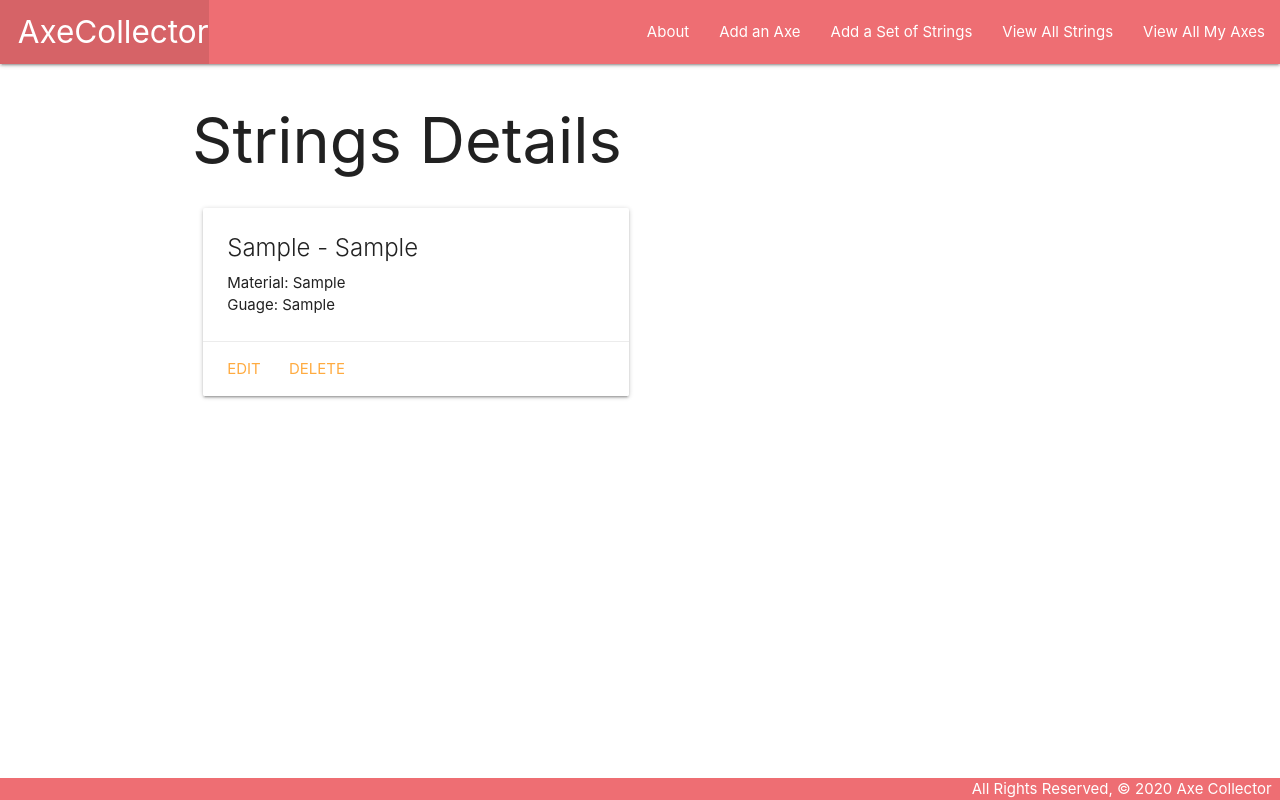
After one commit to b-sokol/AxeCollector, a Django app: page /strings/1/ in a window 1280 px wide. The commit adds this page. Run offline with Django 3.2, Linux system fonts and the light colour scheme; tables that the repository leaves empty hold one stand-in row (values such as "Sample post").

Commit message:
add strings model

```diff
--- a/axecollector/main_app/admin.py
+++ b/axecollector/main_app/admin.py
@@ -1,6 +1,7 @@
 from django.contrib import admin
-from .models import Axe, Maintenance
+from .models import Axe, Maintenance, String
 
 # Register your models here.
 admin.site.register(Axe)
 admin.site.register(Maintenance)
+admin.site.register(String)
--- a/axecollector/main_app/models.py
+++ b/axecollector/main_app/models.py
@@ -11,6 +11,21 @@ SERVICES = (
   ('F', 'Fretwork'),
 )
 
+class String(models.Model):
+  brand = models.CharField(max_length=50)
+  line = models.CharField(max_length=50)
+  material = models.CharField(max_length=50, blank=True)
+  guage = models.CharField(max_length=50)
+  @property
+  def name(self):
+    return "%s - %s" % ( self.brand, self.line )
+
+  def __str__(self):
+    return self.name
+
+  def get_absolute_url(self):
+    return reverse('strings_detail', kwargs={'pk': self.id})
+
 # Create your models here.
 class Axe(models.Model):
   name = models.CharField(max_length=100)
@@ -20,6 +35,7 @@ class Axe(models.Model):
   color = models.CharField(max_length=100)
   serial_number = models.CharField(max_length=100, blank=True)
   description = models.TextField(max_length=250)
+  strings = models.ManyToManyField(String)
 
   def __str__(self):
     return self.name
--- a/axecollector/main_app/templates/base.html
+++ b/axecollector/main_app/templates/base.html
@@ -3,12 +3,19 @@
 <!DOCTYPE html>
 <html lang="en">
   <head>
-  <meta charset="UTF-8">
-  <meta name="viewport" content="width=device-width, initial-scale=1.0">
-  <meta http-equiv="X-UA-Compatible" content="ie=edge">
+    <meta charset="UTF-8" />
+    <meta name="viewport" content="width=device-width, initial-scale=1.0" />
+    <meta http-equiv="X-UA-Compatible" content="ie=edge" />
     <title>Axe Collector</title>
-  <link rel="stylesheet" href="https://cdnjs.cloudflare.com/ajax/libs/materialize/1.0.0/css/materialize.min.css">
-  <link rel="stylesheet" type="text/css" href="{% static 'css/style.css' %}">
+    <link
+      rel="stylesheet"
+      href="https://cdnjs.cloudflare.com/ajax/libs/materialize/1.0.0/css/materialize.min.css"
+    />
+    <link
+      rel="stylesheet"
+      type="text/css"
+      href="{% static 'css/style.css' %}"
+    />
     <script src="https://cdnjs.cloudflare.com/ajax/libs/materialize/1.0.0/js/materialize.min.js"></script>
   </head>
   <body>
@@ -16,22 +23,25 @@
       <nav>
         <div class="nav-wrapper">
           <ul>
-          <li><a href="/" class="left brand-logo">&nbsp;&nbsp;AxeCollector</a></li>
+            <li>
+              <a href="/" class="left brand-logo">&nbsp;&nbsp;AxeCollector</a>
+            </li>
           </ul>
           <ul class="right">
             <li><a href="{% url 'about' %}">About</a></li>
             <li><a href="{% url 'axes_create' %}">Add an Axe</a></li>
+            <li><a href="{% url 'strings_create' %}">Add a Set of Strings</a></li>
+            <li><a href="{% url 'strings_index' %}">View All Strings</a></li>
             <li><a href="{% url 'index' %}">View All My Axes</a></li>
           </ul>
         </div>
       </nav>
     </header>
-  <main class="container">
-    {% block content %}
-    {% endblock %}
-  </main>
+    <main class="container">{% block content %} {% endblock %}</main>
     <footer class="page-footer">
-    <div class="right">All Rights Reserved, &copy; 2020 Axe Collector &nbsp;</div>
+      <div class="right">
+        All Rights Reserved, &copy; 2020 Axe Collector &nbsp;
+      </div>
     </footer>
   </body>
 </html>
--- /dev/null
+++ b/axecollector/main_app/templates/main_app/string_detail.html
@@ -0,0 +1,23 @@
+{% extends 'base.html' %}
+{% block content %}
+
+<h1>Strings Details</h1>
+
+<div class="row">
+  <div class="col s6 col-offset-3">
+    <div class="card">
+      <div class="card-content">
+        <span class="card-title">{{ string.name }}</span>
+        {%if string.material %}
+          <p>Material: {{ string.material }}</p>
+        {% endif %}
+        <p>Guage: {{ string.guage }}</p>
+      </div>
+      <div class="card-action">
+        <a href="{% url 'strings_update' string.id %}">Edit</a>
+        <a href="{% url 'strings_delete' string.id %}">Delete</a>
+      </div>
+    </div>
+  </div>
+</div>
+{% endblock %}
--- a/axecollector/main_app/urls.py
+++ b/axecollector/main_app/urls.py
@@ -10,4 +10,9 @@ urlpatterns = [
   path('axes/<int:pk>/update/', views.AxeUpdate.as_view(), name='axes_update'),
   path('axes/<int:pk>/delete/', views.AxeDelete.as_view(), name='axes_delete'),
   path('axes/<int:axe_id>/add_maintenance/', views.add_maintenance, name='add_maintenance'),
+  path('strings/', views.StringList.as_view(), name='strings_index'),
+  path('strings/<int:pk>/', views.StringDetail.as_view(), name='strings_detail'),
+  path('strings/create/', views.StringCreate.as_view(), name='strings_create'),
+  path('strings/<int:pk>/update/', views.StringUpdate.as_view(), name='strings_update'),
+  path('strings/<int:pk>/delete/', views.StringDelete.as_view(), name='strings_delete'),
 ]
--- a/axecollector/main_app/views.py
+++ b/axecollector/main_app/views.py
@@ -1,6 +1,7 @@
 from django.shortcuts import render, redirect
 from django.views.generic.edit import CreateView, UpdateView, DeleteView
-from .models import Axe
+from django.views.generic import ListView, DetailView
+from .models import Axe, String
 from .forms import MaintenanceForm
 
 # Create your views here.
@@ -41,3 +42,21 @@ def add_maintenance(request, axe_id):
     new_maintenance.axe_id = axe_id
     new_maintenance.save()
   return redirect('detail', axe_id=axe_id)
+
+class StringList(ListView):
+  model = String
+
+class StringDetail(DetailView):
+  model = String
+
+class StringCreate(CreateView):
+  model = String
+  fields = '__all__'
+
+class StringUpdate(UpdateView):
+  model = String
+  fields = ['brand', 'name', 'material', 'guage']
+
+class StringDelete(DeleteView):
+  model = String
+  success_url = '/strings/'
```
Also changed, not shown: axecollector/main_app/templates/main_app/string_confirm_delete.html (added, +13 -0 lines), axecollector/main_app/templates/main_app/string_form.html (added, +19 -0 lines), axecollector/main_app/templates/main_app/string_list.html (added, +20 -0 lines), axecollector/main_app/migrations/0004_string.py (added), axecollector/main_app/migrations/0005_axe_strings.py (added), axecollector/main_app/migrations/0006_auto_20200917_1812.py (added), axecollector/main_app/migrations/0007_string_material.py (added). Lines whose indentation alone changed are shown as unchanged.
